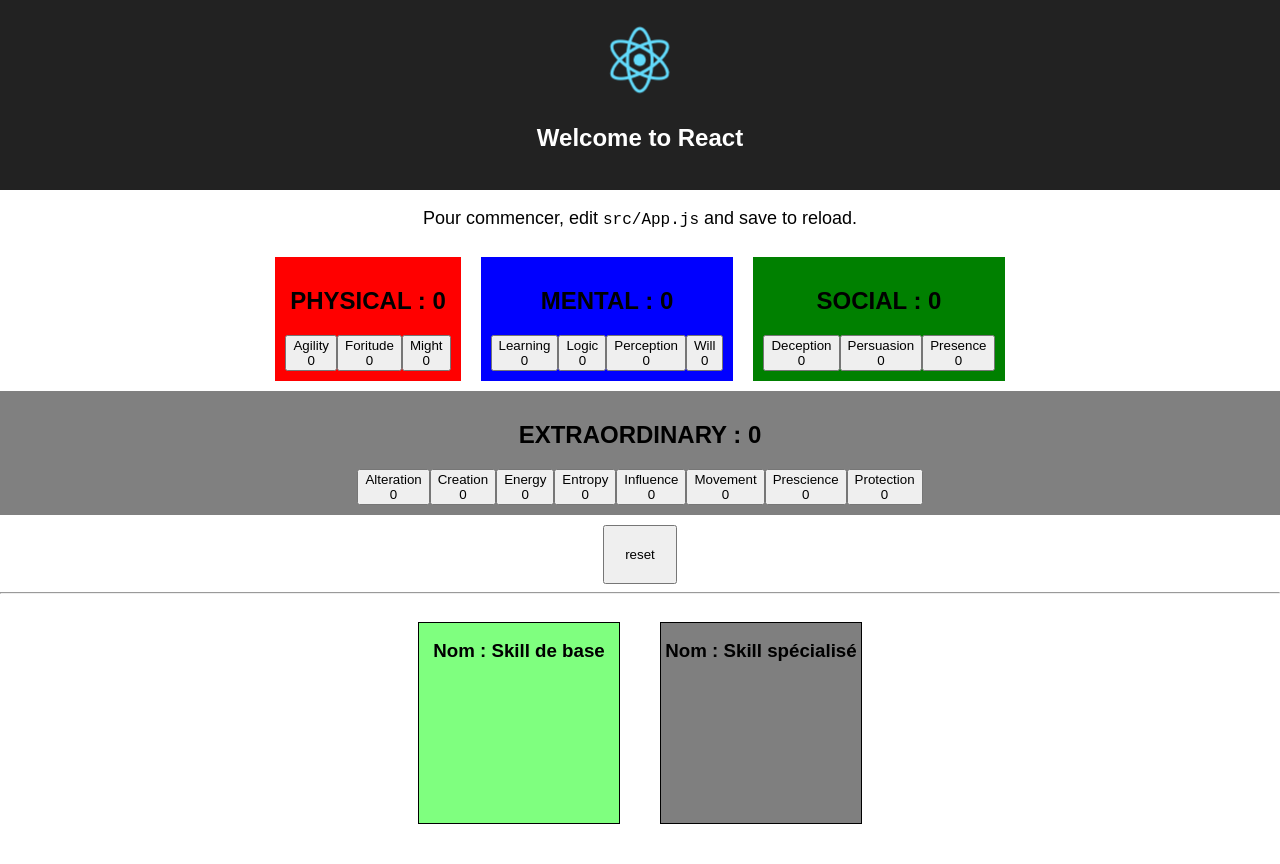
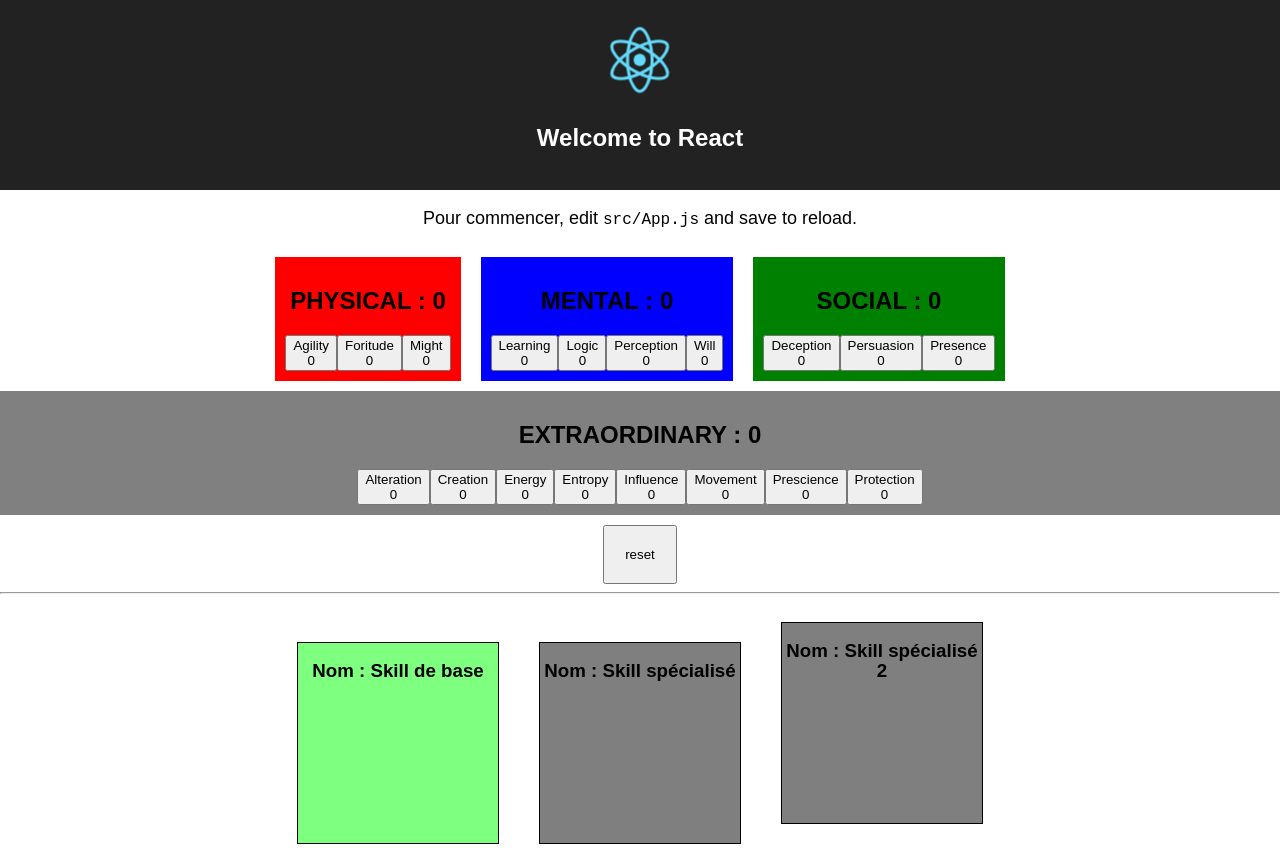
Before and after one commit to pierretusseau/OpenLegendTreeView, a React (Create React App) app: page / in a window 1280 px wide. Built offline with nearby package versions, Linux system fonts and the light colour scheme.

Commit message:
Le dernier commit de l'espoir qui enfaite ne change absolument rien, anéantissant tout volonté

```diff
--- a/src/App.js
+++ b/src/App.js
@@ -159,6 +159,20 @@ const skillList = [
 									],
 		avaible:			false,
 		selected:			false
+	},
+	{
+		id:						2,
+		name: 				'Skill spécialisé 2',
+		category:			'Agility',
+		definition: 	"Resist poison, shrug off pain, survive in a desert, wear heavy armor",
+		prerequis:    [
+										{
+											name : "Agility",
+											value : 4
+										}
+									],
+		avaible:			false,
+		selected:			false
 	}
 ];
 
@@ -226,9 +240,9 @@ class App extends Component {
 		// Si il y a des prérequis
 		const isThisSkillAvaible = thisSkillPrerequis.map(pre => {
 			// filtrer ces prérequis
-			attributes.filter(a => a.name === pre).map(a => {
+			attributes.filter(a => a.name === pre).map(attr => {
 				// Si attribute >= sur n'importe quel prérequis
-				if(a.value>=thisSkillPrerequisLevel) {
+				if(attr.value>=thisSkillPrerequisLevel) {
 					// return "avaible = true"
 					return "caca";
 				}
```
